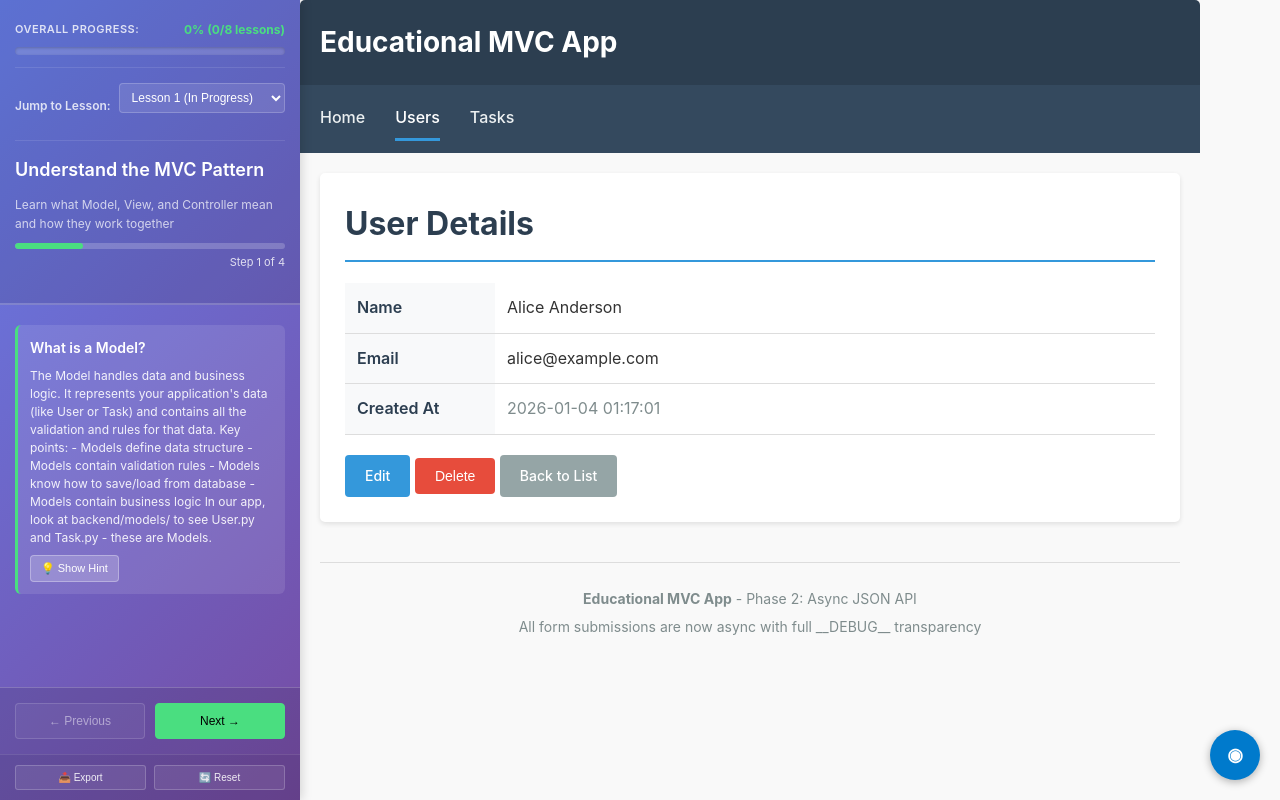
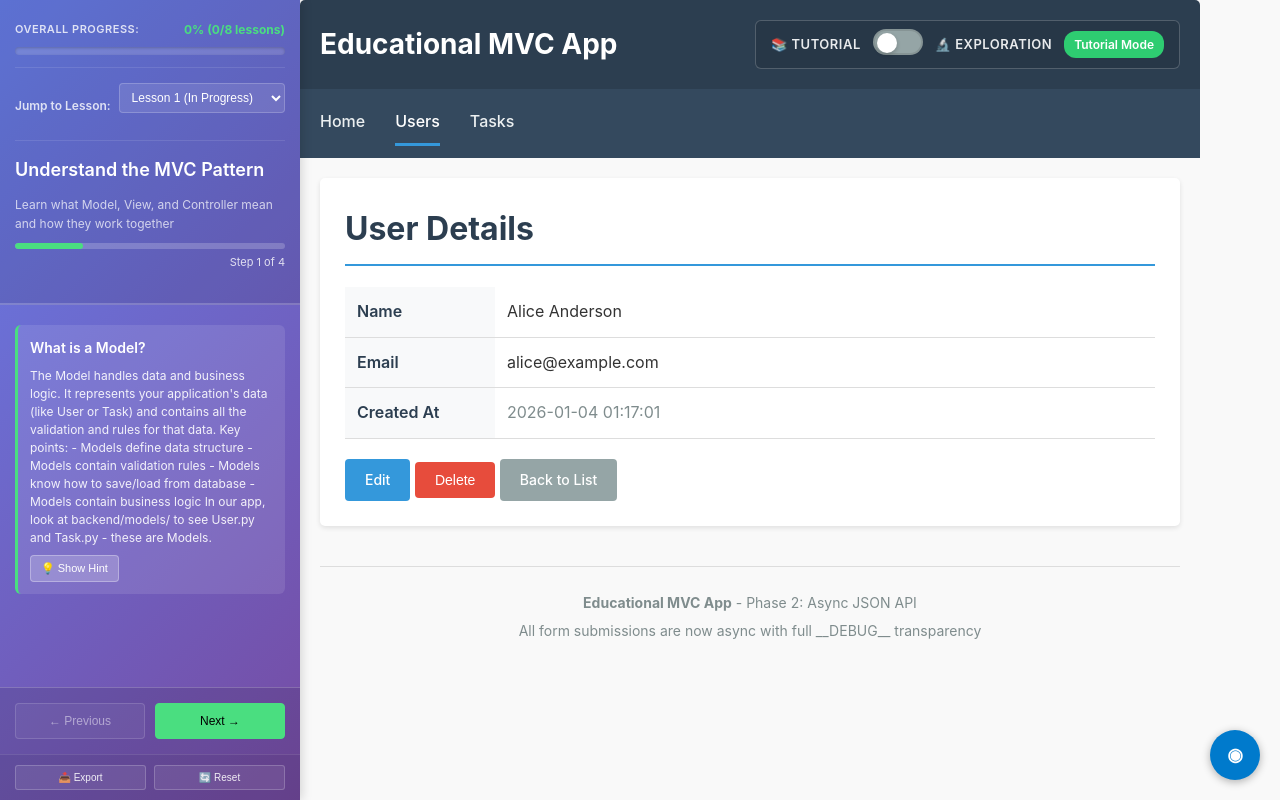
Before and after one commit to nm90/educational-mvc, a Flask app: page /users/1 in a window 1280 px wide. Run offline with Flask 3, Linux system fonts and the light colour scheme; data comes from the database, SQL or seed files in the repository.

Commit message:
feat: create mode switcher component
Implement Tutorial/Exploration mode toggle with full UI and state management.

Features:
- ModeManager class for managing application modes
- Tutorial mode: shows lesson panel, locks features, forces dev panel visible
- Exploration mode: hides lesson panel, unlocks all features
- Mode preference persisted in localStorage
- Smooth transitions and visual feedback
- Mode toggle prominently displayed in header with clear state indicator

Files:
- backend/static/js/modeManager.js: Mode management controller
- backend/static/css/modeManager.css: Toggle switch and header styling
- backend/templates/base.html: Mode toggle UI and initialization

🤖 Generated with [Claude Code](https://claude.com/claude-code)

Co-Authored-By: Claude Haiku 4.5 <noreply@anthropic.com>

```diff
--- /dev/null
+++ b/backend/static/css/modeManager.css
@@ -0,0 +1,235 @@
+/**
+ * Mode Manager Styles
+ *
+ * MVC Role: VIEW (CSS Styling)
+ * - Defines visual appearance of the mode toggle component
+ * - Handles layout changes for Tutorial vs Exploration modes
+ * - Smooth transitions between modes
+ *
+ * Learning Purpose:
+ * - Shows how CSS can respond to application state
+ * - Demonstrates toggle switch styling
+ * - Uses CSS transitions for smooth visual feedback
+ *
+ * Lesson Reference:
+ * - Feature 4.1: Mode Switcher Component
+ */
+
+/* Mode toggle container in header */
+.mode-toggle-container {
+    display: flex;
+    align-items: center;
+    gap: 12px;
+    padding: 8px 15px;
+    background-color: rgba(0, 0, 0, 0.1);
+    border-radius: 6px;
+    border: 1px solid rgba(255, 255, 255, 0.2);
+    transition: all 0.3s ease;
+}
+
+.mode-toggle-container:hover {
+    background-color: rgba(0, 0, 0, 0.15);
+    border-color: rgba(255, 255, 255, 0.3);
+}
+
+/* Mode label text */
+.mode-label {
+    color: rgba(255, 255, 255, 0.9);
+    font-size: 13px;
+    font-weight: 600;
+    text-transform: uppercase;
+    letter-spacing: 0.5px;
+    white-space: nowrap;
+}
+
+/* Current mode indicator badge */
+.mode-badge {
+    display: inline-block;
+    padding: 4px 10px;
+    background-color: rgba(255, 255, 255, 0.2);
+    border-radius: 12px;
+    font-size: 12px;
+    font-weight: 600;
+    color: white;
+    transition: all 0.3s ease;
+}
+
+body.exploration-mode .mode-badge {
+    background-color: #3498db;
+    color: white;
+}
+
+body.tutorial-mode .mode-badge {
+    background-color: #2ecc71;
+    color: white;
+}
+
+/* Toggle switch container */
+.mode-switch-wrapper {
+    display: inline-flex;
+    align-items: center;
+    gap: 8px;
+    position: relative;
+}
+
+/* Toggle switch label */
+.toggle-label {
+    font-size: 12px;
+    color: rgba(255, 255, 255, 0.7);
+    transition: color 0.3s ease;
+}
+
+/* Hide the actual checkbox */
+#mode-switch {
+    display: none;
+}
+
+/* Toggle switch styling */
+.toggle-switch {
+    position: relative;
+    width: 50px;
+    height: 26px;
+    background-color: #95a5a6;
+    border: 2px solid rgba(0, 0, 0, 0.1);
+    border-radius: 13px;
+    cursor: pointer;
+    transition: all 0.3s ease;
+    flex-shrink: 0;
+}
+
+/* Toggle switch circle/knob */
+.toggle-switch::after {
+    content: '';
+    position: absolute;
+    width: 20px;
+    height: 20px;
+    background-color: white;
+    border-radius: 50%;
+    top: 2px;
+    left: 2px;
+    transition: all 0.3s ease;
+    box-shadow: 0 2px 4px rgba(0, 0, 0, 0.2);
+}
+
+/* Checked state - move switch to right */
+#mode-switch:checked + .toggle-switch {
+    background-color: #3498db;
+    border-color: #2980b9;
+}
+
+#mode-switch:checked + .toggle-switch::after {
+    left: 28px;
+}
+
+/* Focus state for accessibility */
+#mode-switch:focus + .toggle-switch {
+    outline: 2px solid rgba(255, 255, 255, 0.5);
+    outline-offset: 2px;
+}
+
+/* Hover state */
+.toggle-switch:hover {
+    box-shadow: 0 2px 8px rgba(0, 0, 0, 0.2);
+}
+
+.toggle-switch:active {
+    box-shadow: 0 1px 3px rgba(0, 0, 0, 0.15);
+}
+
+/* Mode icons (optional) */
+.mode-icon {
+    font-size: 16px;
+    display: inline-block;
+    transition: transform 0.3s ease;
+}
+
+.mode-toggle-container:hover .mode-icon {
+    transform: scale(1.1);
+}
+
+/* Responsive layout for smaller screens */
+@media (max-width: 768px) {
+    .mode-toggle-container {
+        gap: 8px;
+        padding: 6px 12px;
+    }
+
+    .mode-label {
+        font-size: 12px;
+    }
+
+    .toggle-label {
+        font-size: 11px;
+    }
+
+    .toggle-switch {
+        width: 44px;
+        height: 24px;
+    }
+
+    .toggle-switch::after {
+        width: 18px;
+        height: 18px;
+    }
+
+    #mode-switch:checked + .toggle-switch::after {
+        left: 24px;
+    }
+}
+
+/* Mode-specific body styling */
+body.tutorial-mode {
+    /* Tutorial mode adjustments - lesson panel is visible by default */
+}
+
+body.exploration-mode {
+    /* Exploration mode adjustments - lesson panel is hidden */
+}
+
+/* Transition class for smooth mode switches */
+.mode-transitioning {
+    transition: all 0.3s ease;
+}
+
+/* Optional: Notification indicator for mode change */
+.mode-change-notification {
+    position: fixed;
+    top: 60px;
+    right: 20px;
+    padding: 12px 16px;
+    background-color: rgba(0, 0, 0, 0.85);
+    color: white;
+    border-radius: 4px;
+    font-size: 14px;
+    z-index: 2000;
+    animation: slideInRight 0.3s ease;
+}
+
+@keyframes slideInRight {
+    from {
+        opacity: 0;
+        transform: translateX(20px);
+    }
+    to {
+        opacity: 1;
+        transform: translateX(0);
+    }
+}
+
+/* Accessibility: Make sure interactive elements are clear */
+.toggle-switch:focus-visible {
+    outline: 3px solid rgba(255, 255, 255, 0.6);
+    outline-offset: 2px;
+}
+
+/* Dark mode support (if needed in future) */
+@media (prefers-color-scheme: dark) {
+    .mode-toggle-container {
+        background-color: rgba(255, 255, 255, 0.05);
+        border-color: rgba(255, 255, 255, 0.1);
+    }
+
+    .mode-toggle-container:hover {
+        background-color: rgba(255, 255, 255, 0.08);
+    }
+}
--- /dev/null
+++ b/backend/static/js/modeManager.js
@@ -0,0 +1,339 @@
+/**
+ * Mode Manager - Tutorial vs Exploration Mode Switcher
+ *
+ * MVC Role: CLIENT-SIDE CONTROLLER
+ * - Manages application mode state (Tutorial or Exploration)
+ * - Controls visibility of UI components based on mode
+ * - Persists mode preference to localStorage
+ * - Emits events for mode changes
+ *
+ * Learning Purpose:
+ * - Demonstrates client-side state management
+ * - Shows localStorage API for client-side persistence
+ * - Implements observer pattern with custom events
+ * - Shows conditional UI rendering based on application state
+ *
+ * Lesson Reference:
+ * - Feature 4.1: Mode Switcher Component
+ *
+ * Modes:
+ * - Tutorial: Guided learning experience with lesson panel visible
+ * - Exploration: Free-form experimentation with full feature access
+ */
+
+class ModeManager {
+    /**
+     * Constructor - Initialize ModeManager
+     *
+     * Loads saved mode preference from localStorage and applies it.
+     * If no preference is saved, defaults to Tutorial mode.
+     *
+     * Usage:
+     *   const modeManager = new ModeManager();
+     *   modeManager.init();
+     */
+    constructor() {
+        this.currentMode = 'tutorial'; // default mode
+        this.modeChangeCallbacks = [];
+
+        // Initialize by loading saved preference
+        this.init();
+    }
+
+    /**
+     * Initialize Mode Manager
+     *
+     * MVC Flow:
+     * 1. Load mode preference from localStorage
+     * 2. Apply mode (show/hide components)
+     * 3. Register event listeners for toggle switch
+     * 4. Set initial checkbox state
+     *
+     * @returns {void}
+     */
+    init() {
+        try {
+            // Load saved mode from localStorage
+            const savedMode = localStorage.getItem('appMode');
+            this.currentMode = savedMode || 'tutorial';
+
+            // Apply the current mode
+            this.applyMode();
+
+            // Register UI event listeners
+            this.attachEventListeners();
+
+            console.log(`✅ ModeManager initialized - Current mode: ${this.currentMode}`);
+
+        } catch (error) {
+            console.error('Failed to initialize ModeManager:', error);
+        }
+    }
+
+    /**
+     * Set application mode
+     *
+     * MVC Flow:
+     * 1. Validate mode parameter ('tutorial' or 'exploration')
+     * 2. Save new mode to localStorage
+     * 3. Update this.currentMode
+     * 4. Apply UI changes
+     * 5. Emit mode change event
+     *
+     * @param {string} mode - 'tutorial' or 'exploration'
+     * @returns {void}
+     */
+    setMode(mode) {
+        // Validate mode parameter
+        if (mode !== 'tutorial' && mode !== 'exploration') {
+            console.error(`Invalid mode: ${mode}. Must be 'tutorial' or 'exploration'.`);
+            return;
+        }
+
+        // Only update if mode actually changed
+        if (this.currentMode === mode) {
+            console.log(`Mode already set to: ${mode}`);
+            return;
+        }
+
+        // Update mode
+        this.currentMode = mode;
+
+        // Save to localStorage for persistence
+        try {
+            localStorage.setItem('appMode', mode);
+            console.log(`💾 Mode saved to localStorage: ${mode}`);
+        } catch (error) {
+            console.error('Failed to save mode to localStorage:', error);
+        }
+
+        // Apply visual changes
+        this.applyMode();
+
+        // Notify listeners
+        this.emitModeChange();
+    }
+
+    /**
+     * Apply mode - Show/hide UI components based on current mode
+     *
+     * Tutorial Mode:
+     * - Show lesson panel (full sidebar with lessons)
+     * - Hide dev panel toggle (dev panel always visible in tutorial)
+     * - Disable certain interactive features (locked based on lesson progress)
+     *
+     * Exploration Mode:
+     * - Hide lesson panel (more screen space)
+     * - Show dev panel toggle (user can toggle dev panel on/off)
+     * - Unlock all features for free experimentation
+     *
+     * Dev Panel Note:
+     * - In Tutorial Mode: Always visible, forced to help learning
+     * - In Exploration Mode: Toggleable, user can hide to focus on the app
+     *
+     * @returns {void}
+     */
+    applyMode() {
+        const isTutorial = this.currentMode === 'tutorial';
+
+        // Update lesson panel visibility
+        const lessonPanel = document.getElementById('lesson-panel');
+        if (lessonPanel) {
+            if (isTutorial) {
+                // Tutorial: Show lesson panel
+                lessonPanel.style.display = 'flex';
+                document.body.classList.add('lesson-panel-visible');
+            } else {
+                // Exploration: Hide lesson panel
+                lessonPanel.style.display = 'none';
+                document.body.classList.remove('lesson-panel-visible');
+            }
+        }
+
+        // Update dev panel visibility
+        const devPanel = document.getElementById('dev-panel');
+        const devPanelToggle = document.getElementById('dev-panel-toggle');
+
+        if (devPanel) {
+            if (isTutorial) {
+                // Tutorial: Force dev panel visible (always visible)
+                devPanel.classList.remove('hidden');
+                devPanel.style.display = 'block';
+
+                // Hide the toggle button (can't turn off in tutorial)
+                if (devPanelToggle) {
+                    devPanelToggle.style.display = 'none';
+                }
+            } else {
+                // Exploration: Dev panel is toggleable
+                if (devPanelToggle) {
+                    devPanelToggle.style.display = 'inline-block';
+                }
+            }
+        }
+
+        // Update mode-specific UI styling
+        document.body.classList.toggle('tutorial-mode', isTutorial);
+        document.body.classList.toggle('exploration-mode', !isTutorial);
+
+        // Log mode change
+        const modeName = isTutorial ? 'Tutorial' : 'Exploration';
+        console.log(`📝 Mode changed to: ${modeName}`);
+    }
+
+    /**
+     * Get current application mode
+     *
+     * @returns {string} - 'tutorial' or 'exploration'
+     */
+    getCurrentMode() {
+        return this.currentMode;
+    }
+
+    /**
+     * Check if currently in Tutorial Mode
+     *
+     * @returns {boolean} - True if in tutorial mode
+     */
+    isTutorialMode() {
+        return this.currentMode === 'tutorial';
+    }
+
+    /**
+     * Check if currently in Exploration Mode
+     *
+     * @returns {boolean} - True if in exploration mode
+     */
+    isExplorationMode() {
+        return this.currentMode === 'exploration';
+    }
+
+    /**
+     * Register callback for mode changes
+     *
+     * Allows other components to be notified when mode changes.
+     * Useful for:
+     * - Lesson engine to pause/resume on mode change
+     * - Dev panel to update visibility
+     * - Feature flags to enable/disable functionality
+     *
+     * Usage:
+     *   modeManager.onModeChange(() => {
+     *     console.log('Mode changed to:', modeManager.getCurrentMode());
+     *   });
+     *
+     * @param {Function} callback - Function to call on mode change
+     * @returns {void}
+     */
+    onModeChange(callback) {
+        if (typeof callback === 'function') {
+            this.modeChangeCallbacks.push(callback);
+        }
+    }
+
+    /**
+     * Emit mode change event
+     *
+     * Calls all registered callbacks.
+     * Also dispatches custom DOM event for broader notification.
+     *
+     * @returns {void}
+     */
+    emitModeChange() {
+        // Call registered callbacks
+        this.modeChangeCallbacks.forEach(callback => {
+            try {
+                callback(this.currentMode);
+            } catch (error) {
+                console.error('Error in mode change callback:', error);
+            }
+        });
+
+        // Also dispatch custom event for other components
+        const event = new CustomEvent('modeChanged', {
+            detail: { mode: this.currentMode }
+        });
+        document.dispatchEvent(event);
+
+        console.log(`🔄 Mode change event emitted: ${this.currentMode}`);
+    }
+
+    /**
+     * Toggle between modes
+     *
+     * Switches from current mode to the other mode.
+     * - Tutorial ↔ Exploration
+     *
+     * @returns {void}
+     */
+    toggleMode() {
+        const newMode = this.currentMode === 'tutorial' ? 'exploration' : 'tutorial';
+        this.setMode(newMode);
+    }
+
+    /**
+     * Attach event listeners to UI elements
+     *
+     * Listens for:
+     * - Mode toggle checkbox changes
+     * - Keyboard shortcuts (future)
+     *
+     * @returns {void}
+     */
+    attachEventListeners() {
+        const modeSwitch = document.getElementById('mode-switch');
+
+        if (modeSwitch) {
+            // Set initial checkbox state
+            modeSwitch.checked = this.currentMode === 'exploration';
+
+            // Listen for checkbox changes
+            modeSwitch.addEventListener('change', (event) => {
+                const newMode = event.target.checked ? 'exploration' : 'tutorial';
+                this.setMode(newMode);
+            });
+
+            console.log('✅ Mode toggle event listeners attached');
+        } else {
+            console.warn('Mode switch element not found. UI may not respond to mode changes.');
+        }
+    }
+
+    /**
+     * Get mode display name
+     *
+     * @returns {string} - Human-readable mode name
+     */
+    getModeName() {
+        return this.currentMode === 'tutorial' ? 'Tutorial Mode' : 'Exploration Mode';
+    }
+
+    /**
+     * Get mode description
+     *
+     * @returns {string} - Description of current mode
+     */
+    getModeDescription() {
+        if (this.currentMode === 'tutorial') {
+            return 'Guided learning experience with lesson panel visible';
+        } else {
+            return 'Free experimentation with full feature access';
+        }
+    }
+
+    /**
+     * Debug: Print current mode info
+     */
+    printModeInfo() {
+        console.group('📋 Mode Manager Info');
+        console.log('Current Mode:', this.getModeName());
+        console.log('Description:', this.getModeDescription());
+        console.log('Tutorial Mode:', this.isTutorialMode());
+        console.log('Exploration Mode:', this.isExplorationMode());
+        console.log('Callbacks registered:', this.modeChangeCallbacks.length);
+        console.groupEnd();
+    }
+}
+
+// Make available globally for console access
+window.ModeManager = ModeManager;
--- a/backend/templates/base.html
+++ b/backend/templates/base.html
@@ -26,6 +26,9 @@
 
     <!-- Lesson Panel Styles (Tutorial Mode sidebar) -->
     <link rel="stylesheet" href="/static/css/lessonPanel.css">
+
+    <!-- Mode Manager Styles (Tutorial/Exploration toggle) -->
+    <link rel="stylesheet" href="/static/css/modeManager.css">
 
     <!-- Minimal inline CSS for readability -->
     <style>
@@ -372,7 +375,19 @@
 <body>
     <!-- Header - App title and branding -->
     <header>
-        <h1>Educational MVC App</h1>
+        <div style="display: flex; justify-content: space-between; align-items: center;">
+            <h1>Educational MVC App</h1>
+            <!-- Mode Toggle - Switch between Tutorial and Exploration modes -->
+            <div class="mode-toggle-container">
+                <span class="mode-label">📚 Tutorial</span>
+                <div class="mode-switch-wrapper">
+                    <input type="checkbox" id="mode-switch" aria-label="Toggle between Tutorial and Exploration modes">
+                    <label for="mode-switch" class="toggle-switch"></label>
+                </div>
+                <span class="mode-label">🔬 Exploration</span>
+                <span class="mode-badge" id="current-mode-badge">Tutorial Mode</span>
+            </div>
+        </div>
     </header>
 
     <!-- Navigation - Links to main sections of the app -->
@@ -418,6 +433,9 @@
     </footer>
 
     <!-- JavaScript for async form handling -->
+    <!-- Mode Manager - Manages Tutorial/Exploration mode switching -->
+    <script src="/static/js/modeManager.js"></script>
+
     <!-- MVC API Client - Handles fetch() requests with __DEBUG__ extraction -->
     <script src="/static/js/mvc-api.js"></script>
 
@@ -433,22 +451,44 @@
 
     <script>
         /**
-         * Initialize Lesson Engine
+         * Initialize Mode Manager and Lesson Engine
          *
-         * Creates global lessonEngine instance if tutorial mode is enabled
-         * Listens for mode toggle changes to load lessons
+         * MVC Flow:
+         * 1. Initialize ModeManager (loads saved mode preference)
+         * 2. ModeManager applies mode (shows/hides UI components)
+         * 3. Initialize LessonEngine
+         * 4. Listen for mode changes to adjust lesson panel visibility
          *
-         * Usage from console:
-         *   lessonEngine.loadLesson(1)
-         *   lessonEngine.nextStep()
-         *   lessonEngine.previousStep()
+         * Mode Manager Usage:
+         *   window.modeManager.getCurrentMode()
+         *   window.modeManager.isTutorialMode()
+         *   window.modeManager.isExplorationMode()
+         *   window.modeManager.setMode('exploration')
+         *
+         * Lesson Engine Usage:
+         *   window.lessonEngine.loadLesson(1)
+         *   window.lessonEngine.nextStep()
+         *   window.lessonEngine.previousStep()
          */
+
+        // Initialize Mode Manager first (controls UI visibility)
+        window.modeManager = new ModeManager();
+
+        // Initialize Lesson Engine
         window.lessonEngine = new LessonEngine();
 
-        // Check if tutorial mode is enabled in localStorage
+        // Update mode badge when mode changes
+        window.modeManager.onModeChange((mode) => {
+            const badge = document.getElementById('current-mode-badge');
+            if (badge) {
+                const displayName = mode === 'tutorial' ? 'Tutorial Mode' : 'Exploration Mode';
+                badge.textContent = displayName;
+            }
+        });
+
+        // Load lesson content when in tutorial mode
         function initializeTutorialMode() {
-            const tutorialMode = localStorage.getItem('tutorialMode') !== 'false';
-            if (tutorialMode && window.lessonEngine) {
+            if (window.modeManager.isTutorialMode() && window.lessonEngine) {
                 // Load the first lesson if no lesson is currently loaded
                 const progress = window.lessonEngine.loadProgress();
                 if (!progress.currentLesson) {
@@ -471,6 +511,16 @@
         } else {
             initializeTutorialMode();
         }
+
+        // Listen for mode changes and update UI accordingly
+        document.addEventListener('modeChanged', (event) => {
+            console.log('📢 Mode changed event received:', event.detail.mode);
+
+            // If switching to tutorial mode, load lessons
+            if (event.detail.mode === 'tutorial') {
+                initializeTutorialMode();
+            }
+        });
     </script>
 </body>
 </html>
```
